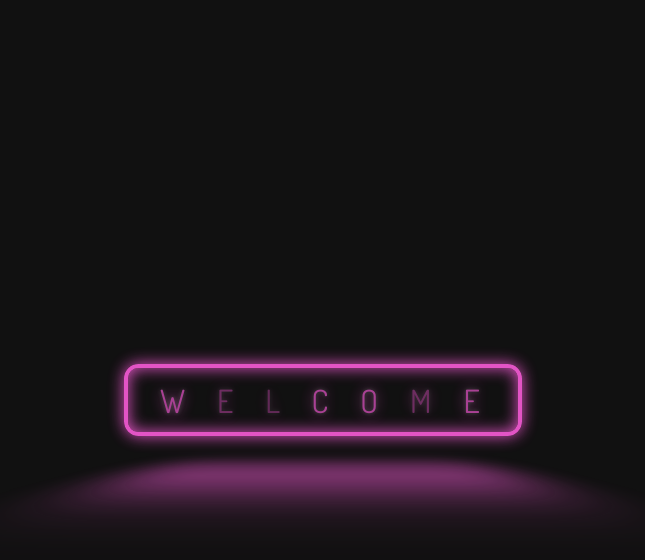
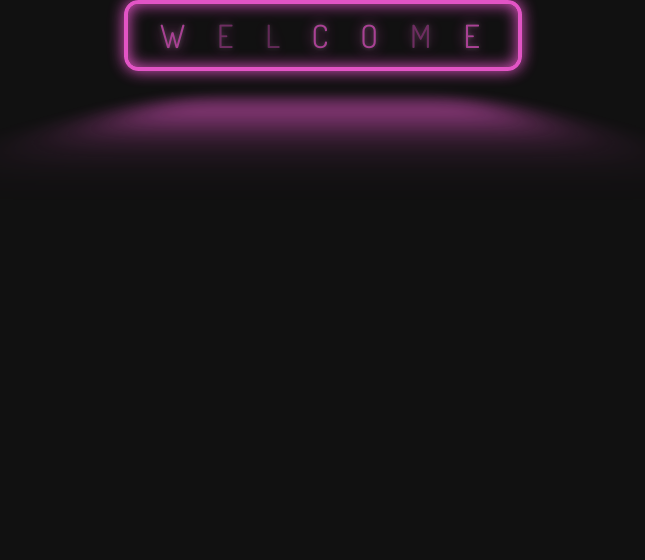
Before and after one commit to jessicaagren/portfolio, a React (Vite) app: page / in a window 1280 px wide. Shown: the top 560 px of the page, without its empty margins (317-962 px from the left). Built offline with nearby package versions, Linux system fonts and the light colour scheme.

Commit message:
Styla NavBar

```diff
--- a/src/App.scss
+++ b/src/App.scss
@@ -3,6 +3,13 @@ body {
   height: 100%;
   width: 100%;
   overflow: hidden;
+}
+
+#root {
+  margin: 0;
+  display: flex;
+  flex-direction: column;
+  height: 100%;
 }
 
 body {
@@ -27,4 +34,6 @@ main {
 .Footer {
   padding: 1rem;
   background: #111;
+  display: flex;
+  justify-content: center;
 }
--- a/src/components/NavBar/NavBar.scss
+++ b/src/components/NavBar/NavBar.scss
@@ -2,5 +2,5 @@
   display: flex;
   justify-content: center;
   gap: 1.5rem;
-  padding: 1rem;
+  padding: 2rem;
 }
```
